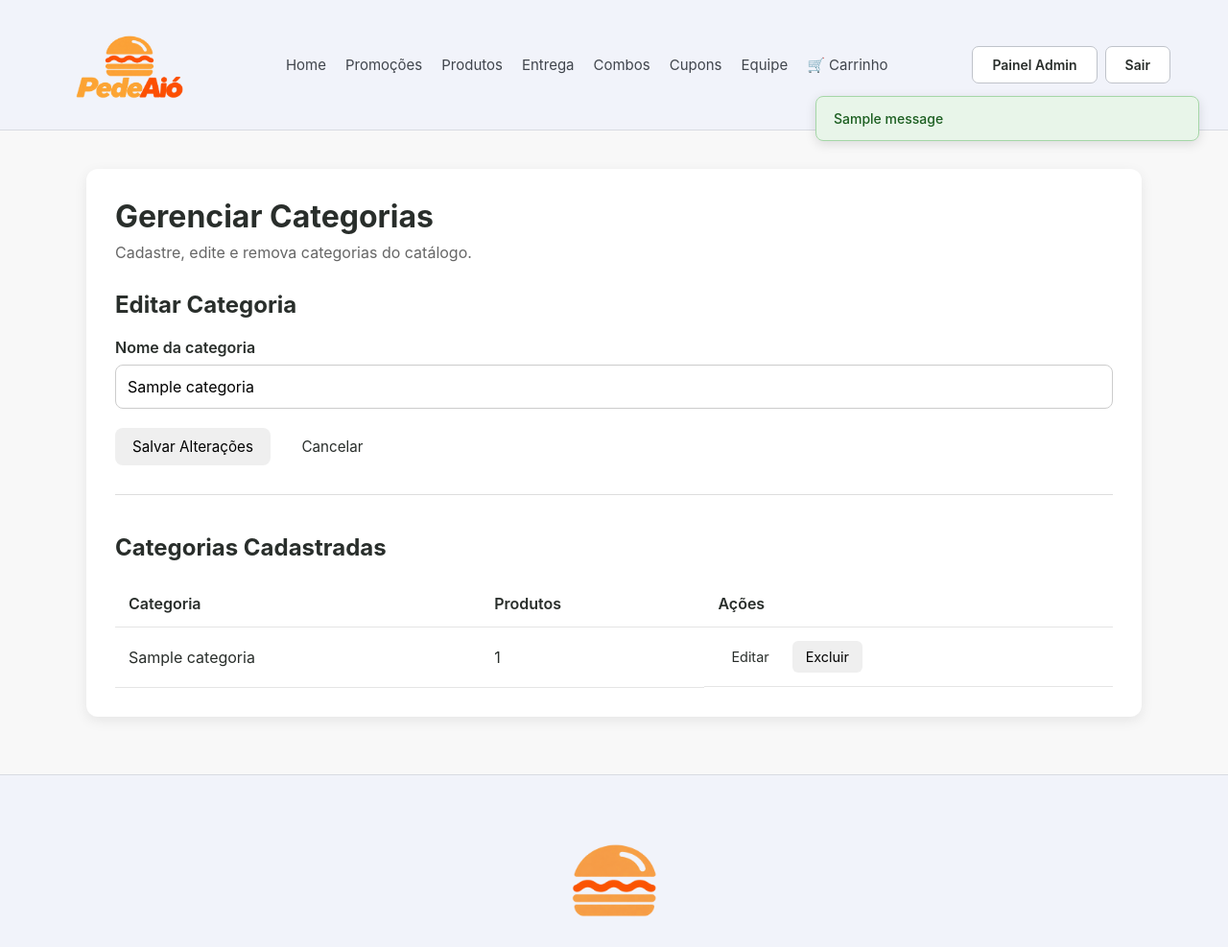
After one commit to FabricioAvelar/pedeaio, a Django app: page /produtos/categorias/editar/1/ in a window 1280 px wide. The commit adds this page. Shown: the top 987 px of the page at 96% size. Run offline with Django 5.2, Linux system fonts and the light colour scheme; a user stored in the database is signed in; tables that the repository leaves empty hold one stand-in row (values such as "Sample post"); one stand-in notice (Sample message) is shown.

Commit message:
Adiciona categorias dinâmicas e busca no catálogo

```diff
--- /dev/null
+++ b/apps/produtos/templates/privado/categoria_gerenciar.html
@@ -0,0 +1,110 @@
+{% extends 'base.html' %}
+{% load static %}
+
+{% block titulo %}
+Gerenciar Categorias
+{% endblock %}
+
+{% block estilo %}
+<link rel="stylesheet" href="{% static 'style/categoria_gerenciar.css' %}">
+{% endblock %}
+
+{% block conteudo %}
+<div class="container-categorias">
+    <div class="painel-categorias">
+        <div class="painel-header">
+            <h1>Gerenciar Categorias</h1>
+            <p>Cadastre, edite e remova categorias do catálogo.</p>
+        </div>
+
+        <div class="categoria-formulario">
+            <h2>
+                {% if categoria %}
+                    Editar Categoria
+                {% else %}
+                    Nova Categoria
+                {% endif %}
+            </h2>
+
+            <form method="POST">
+                {% csrf_token %}
+
+                <div class="campo">
+                    <label for="{{ form.nome.id_for_label }}">
+                        Nome da categoria
+                    </label>
+
+                    {{ form.nome }}
+                </div>
+
+                <button type="submit" class="btn-salvar">
+                    {% if categoria %}
+                        Salvar Alterações
+                    {% else %}
+                        Cadastrar Categoria
+                    {% endif %}
+                </button>
+
+                {% if categoria %}
+
+                    <a href="{% url 'categoria_gerenciar' %}" class="btn-cancelar">
+                        Cancelar
+                    </a>
+
+                {% endif %}
+            </form>
+        </div>
+
+        <div class="lista-categorias">
+            <h2>Categorias Cadastradas</h2>
+
+            <table>
+                <thead>
+                    <tr>
+                        <th>Categoria</th>
+                        <th>Produtos</th>
+                        <th>Ações</th>
+                    </tr>
+                </thead>
+                <tbody>
+
+                    {% for item in categorias %}
+                        <tr>
+                            <td>
+                                {{ item.nome }}
+                            </td>
+                            <td>
+                                {{ item.produtos.count }}
+                            </td>
+
+                            <td class="acoes">
+                                <a href="{% url 'categoria_editar' item.id %}" class="btn-editar">
+                                    Editar
+                                </a>
+
+                                <form method="POST" action="{% url 'categoria_remover' item.id %}" class="form-excluir">
+                                    {% csrf_token %}
+
+                                    <button type="submit" class="btn-excluir" onclick="return confirm('Deseja realmente excluir esta categoria?')">
+                                        Excluir
+                                    </button>
+                                </form>
+                            </td>
+                        </tr>
+
+                    {% empty %}
+
+                        <tr>
+                            <td colspan="3">
+                                Nenhuma categoria cadastrada.
+                            </td>
+                        </tr>
+                    {% endfor %}
+
+                </tbody>
+            </table>
+        </div>
+    </div>
+</div>
+
+{% endblock %}
--- a/apps/produtos/urls.py
+++ b/apps/produtos/urls.py
@@ -11,6 +11,9 @@ from .views import (
     remover_produto,
     aumentar_quantidade,
     diminuir_quantidade,
+    categoria_gerenciar,
+    categoria_editar,
+    categoria_remover,
 )
 
 
@@ -22,6 +25,10 @@ urlpatterns = [
     path('produto_editar/<int:id>/', produto_editar, name='produto_editar'),
     path('produto_remover/<int:id>/', produto_remover, name='produto_remover'),
 
+    path('categorias/', categoria_gerenciar, name='categoria_gerenciar'),
+    path('categorias/editar/<int:id>/', categoria_editar, name='categoria_editar'),
+    path('categorias/remover/<int:id>/', categoria_remover, name='categoria_remover'),
+
     path('carrinho/', carrinhocompras, name='carrinhocompras'),
     path('adicionar/<int:produto_id>/', adicionar_produto, name='adicionar_produto'),
     path('remover/<int:item_id>/', remover_produto, name='remover_produto'),
--- a/apps/produtos/views.py
+++ b/apps/produtos/views.py
@@ -1,6 +1,8 @@
 from django.shortcuts import render, redirect, get_object_or_404
 from django.contrib.auth.decorators import login_required
 from django.db.models import Q
+from django.db.models.deletion import ProtectedError
+from django.contrib import messages
 
 # Usuário
 from .models import Produto, Categoria, Carrinho, ItemCarrinho
@@ -264,3 +266,83 @@ def quantidade_carrinho(request):
     return ItemCarrinho.objects.filter(
         carrinho=carrinho
     ).count()
+
+
+
+@login_required
+def categoria_gerenciar(request):
+    if not request.user.is_staff:
+        return redirect('index')
+
+    if request.method == 'POST':
+        form = CategoriaForm(request.POST)
+
+        if form.is_valid():
+            form.save()
+            return redirect('categoria_gerenciar')
+
+    else:
+        form = CategoriaForm()
+
+    categorias = Categoria.objects.all().order_by('nome')
+
+    context = {
+        'form': form,
+        'categorias': categorias
+    }
+
+    return render(request, 'privado/categoria_gerenciar.html', context)
+
+@login_required
+def categoria_editar(request, id):
+    if not request.user.is_staff:
+        return redirect('index')
+
+    categoria = get_object_or_404(
+        Categoria,
+        id=id
+    )
+
+    if request.method == 'POST':
+        form = CategoriaForm(
+            request.POST,
+            instance=categoria
+        )
+
+        if form.is_valid():
+            form.save()
+            return redirect('categoria_gerenciar')
+
+    else:
+        form = CategoriaForm(
+            instance=categoria
+        )
+
+    categorias = Categoria.objects.all().order_by('nome')
+
+    context = {
+        'form': form,
+        'categoria': categoria,
+        'categorias': categorias
+    }
+
+    return render(request, 'privado/categoria_gerenciar.html', context)
+
+@login_required
+def categoria_remover(request, id):
+    if not request.user.is_staff:
+        return redirect('index')
+
+    categoria = get_object_or_404(Categoria, id=id)
+
+    if request.method == 'POST':
+        try:
+            categoria.delete()
+
+        except ProtectedError:
+            messages.error(
+                request,
+                'Não é possível excluir esta categoria porque existem produtos vinculados a ela.'
+            )
+
+    return redirect('categoria_gerenciar')
--- a/apps/usuarios/templates/privado/sidebar_admin.html
+++ b/apps/usuarios/templates/privado/sidebar_admin.html
@@ -15,6 +15,10 @@
             📦 Produtos
         </a>
 
+        <a href="{% url 'categoria_gerenciar' %}">
+            🏷️ Categorias
+        </a>
+
         <a href="#">
             🛒 Pedidos
         </a>
--- a/static/style/base.css
+++ b/static/style/base.css
@@ -294,3 +294,65 @@ a {
     from { opacity: 0; }
     to { opacity: 1; }
 }
+
+/* ========================================
+   MENSAGENS DO SISTEMA
+======================================== */
+
+.messages-container {
+    position: fixed;
+
+    top: 100px;
+    right: 30px;
+
+    width: min(400px, calc(100% - 40px));
+
+    z-index: 1000;
+}
+
+.message {
+    margin-bottom: 10px;
+    padding: 14px 18px;
+
+    background-color: #fff;
+
+    border: 1px solid #ddd;
+    border-radius: 8px;
+
+    box-shadow: 0 3px 12px rgba(0, 0, 0, 0.12);
+
+    font-size: 14px;
+    font-weight: 500;
+}
+
+/* Sucesso */
+
+.message.success {
+    color: #1b5e20;
+    background-color: #e8f5e9;
+    border-color: #a5d6a7;
+}
+
+/* Erro */
+
+.message.error {
+    color: #b71c1c;
+    background-color: #ffebee;
+    border-color: #ef9a9a;
+}
+
+/* Aviso */
+
+.message.warning {
+    color: #795500;
+    background-color: #fff8e1;
+    border-color: #ffe082;
+}
+
+/* Informação */
+
+.message.info {
+    color: #0d47a1;
+    background-color: #e3f2fd;
+    border-color: #90caf9;
+}
--- /dev/null
+++ b/static/style/categoria_gerenciar.css
@@ -0,0 +1,178 @@
+/* =========================
+   CONTAINER PRINCIPAL
+========================= */
+
+.container-categorias {
+    width: 90%;
+    max-width: 1100px;
+    margin: 40px auto;
+}
+
+
+/* =========================
+   PAINEL
+========================= */
+
+.painel-categorias {
+    background: #ffffff;
+    border-radius: 12px;
+    padding: 30px;
+    box-shadow: 0 4px 14px rgba(0, 0, 0, 0.08);
+}
+
+.painel-header {
+    margin-bottom: 30px;
+}
+
+.painel-header h1 {
+    margin-bottom: 8px;
+}
+
+.painel-header p {
+    color: #666666;
+}
+
+
+/* =========================
+   FORMULÁRIO
+========================= */
+
+.categoria-formulario {
+    margin-bottom: 40px;
+    padding-bottom: 30px;
+    border-bottom: 1px solid #dddddd;
+}
+
+.categoria-formulario h2 {
+    margin-bottom: 20px;
+}
+
+.campo {
+    display: flex;
+    flex-direction: column;
+    margin-bottom: 20px;
+}
+
+.campo label {
+    margin-bottom: 8px;
+    font-weight: 600;
+}
+
+.campo input {
+    padding: 12px;
+    border: 1px solid #cccccc;
+    border-radius: 8px;
+    font-size: 1rem;
+}
+
+.campo input:focus {
+    outline: none;
+    border-color: #555555;
+}
+
+
+/* =========================
+   BOTÕES DO FORMULÁRIO
+========================= */
+
+.btn-salvar,
+.btn-cancelar {
+    display: inline-block;
+    padding: 10px 18px;
+    border-radius: 8px;
+    text-decoration: none;
+    border: none;
+    cursor: pointer;
+    font-size: 0.95rem;
+}
+
+.btn-cancelar {
+    margin-left: 10px;
+}
+
+
+/* =========================
+   LISTA DE CATEGORIAS
+========================= */
+
+.lista-categorias h2 {
+    margin-bottom: 20px;
+}
+
+.lista-categorias table {
+    width: 100%;
+    border-collapse: collapse;
+}
+
+.lista-categorias th,
+.lista-categorias td {
+    padding: 14px;
+    text-align: left;
+    border-bottom: 1px solid #e5e5e5;
+}
+
+.lista-categorias th {
+    font-weight: 600;
+}
+
+.lista-categorias tbody tr:hover {
+    background: #f8f8f8;
+}
+
+
+/* =========================
+   AÇÕES
+========================= */
+
+.acoes {
+    display: flex;
+    gap: 10px;
+    align-items: center;
+}
+
+.form-excluir {
+    display: inline;
+}
+
+.btn-editar,
+.btn-excluir {
+    display: inline-block;
+    padding: 8px 14px;
+    border-radius: 6px;
+    text-decoration: none;
+    border: none;
+    cursor: pointer;
+    font-size: 0.9rem;
+}
+
+
+/* =========================
+   RESPONSIVIDADE
+========================= */
+
+@media (max-width: 768px) {
+
+    .container-categorias {
+        width: 95%;
+        margin: 20px auto;
+    }
+
+    .painel-categorias {
+        padding: 20px;
+    }
+
+    .lista-categorias {
+        overflow-x: auto;
+    }
+
+    .acoes {
+        flex-direction: column;
+        align-items: flex-start;
+    }
+
+    .btn-cancelar {
+        margin-left: 0;
+        margin-top: 10px;
+    }
+
+}
--- a/templates/base.html
+++ b/templates/base.html
@@ -19,6 +19,16 @@
 
     {% include 'menu.html' %}
 
+    {% if messages %}
+        <div class="messages-container">
+            {% for message in messages %}
+                <div class="message {{ message.tags }}">
+                    {{ message }}
+                </div>
+            {% endfor %}
+        </div>
+    {% endif %}
+
     {% block conteudo %}
     {% endblock %}
 
```
Also changed, not shown: apps/usuarios/templates/privado/dashboard.html (+9 -0 lines).
